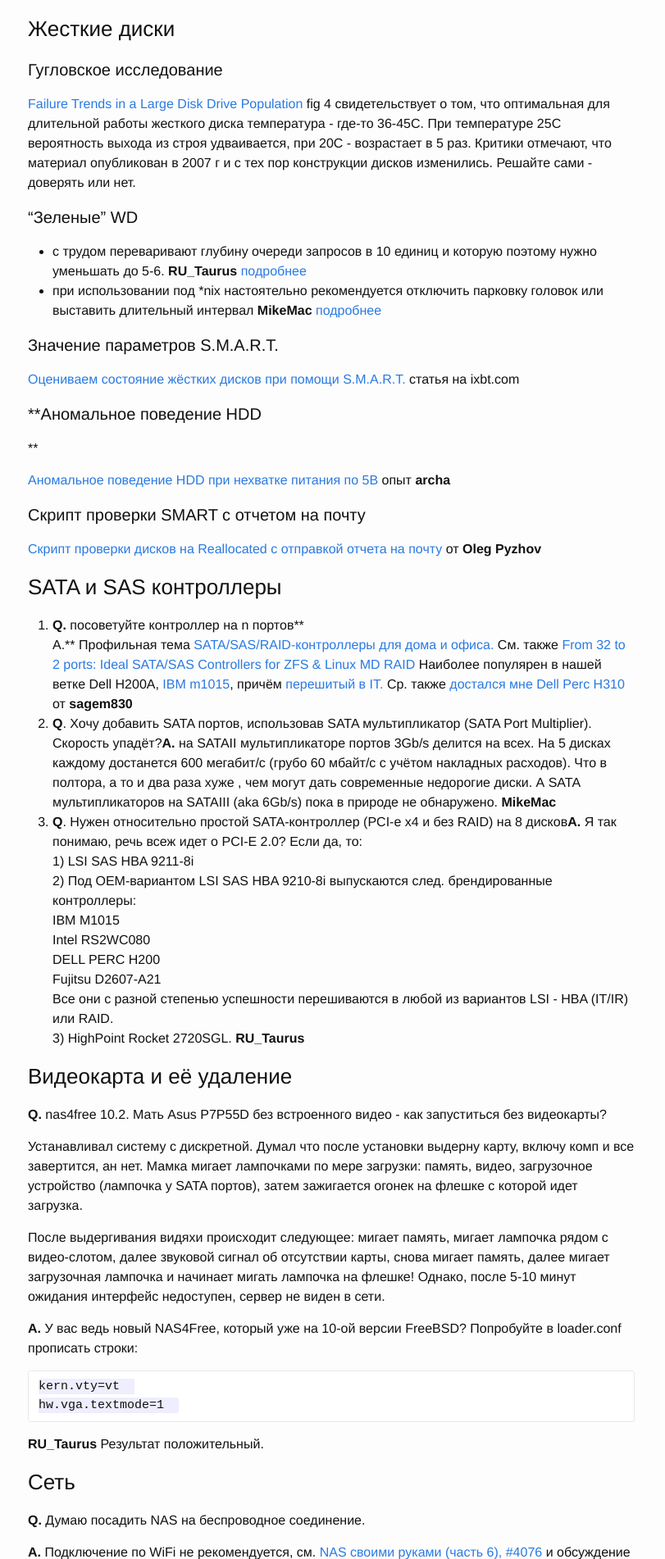
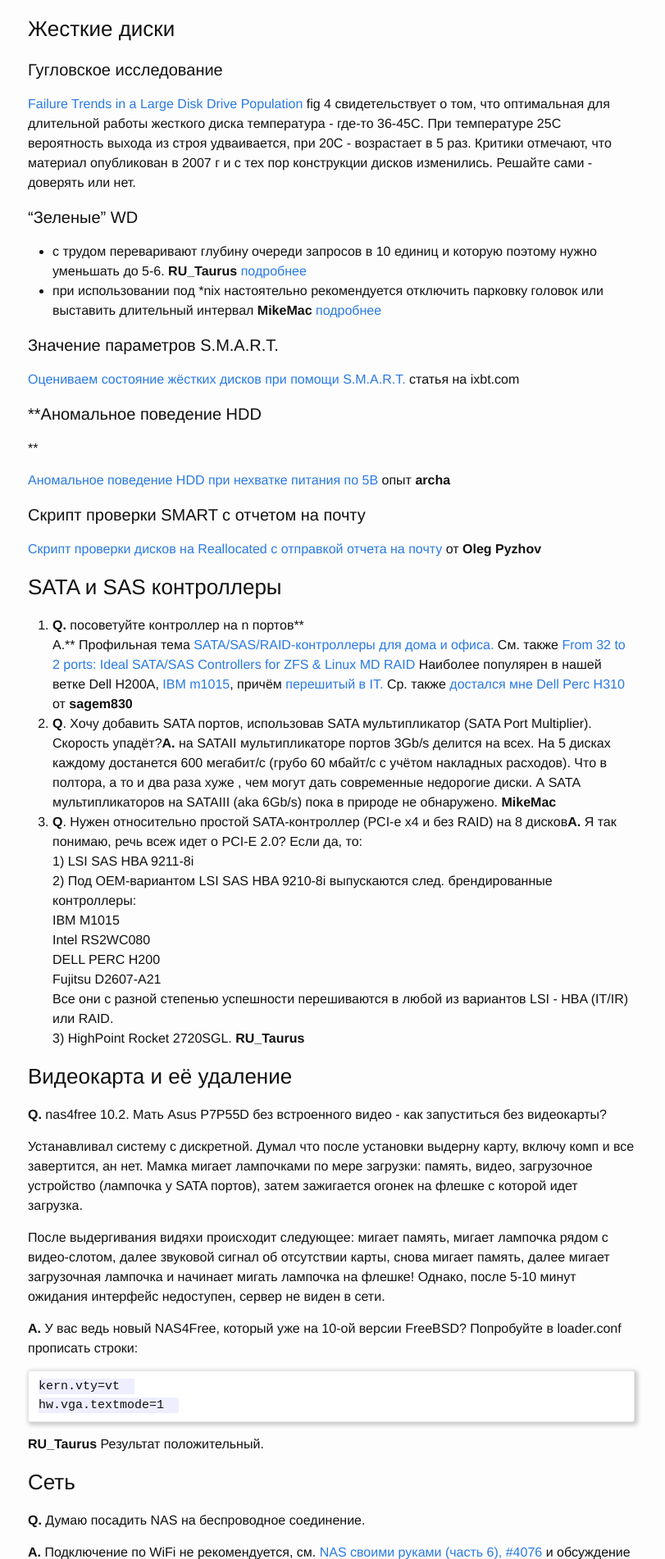
Before and after one commit to nas-faq/nas-faq.github.io, a Jekyll site: the page built from _posts/2015-09-22-hardware.md, in a window 1280 px wide. Shown: the part 4498-6400 px from the top of the page at 82% size, without its empty margins (236-1047 px from the left). Built offline with Jekyll 4.4.1, drawn with Linux system fonts in a browser that asks for light colours; Markdown is read by kramdown in place of the engine named in the settings.

Commit message:
shaddow under <pre>, overflow-x: auto;

```diff
--- a/css/main.scss
+++ b/css/main.scss
@@ -55,3 +55,8 @@
 strong {
   font-weight: bold;
 }
+
+pre {
+  box-shadow: 2px 2px 5px 2px rgb(204, 204, 204);
+  overflow-x: auto;
+}
```
